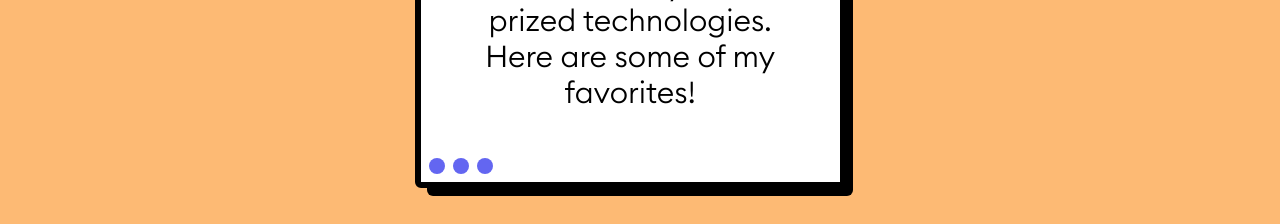
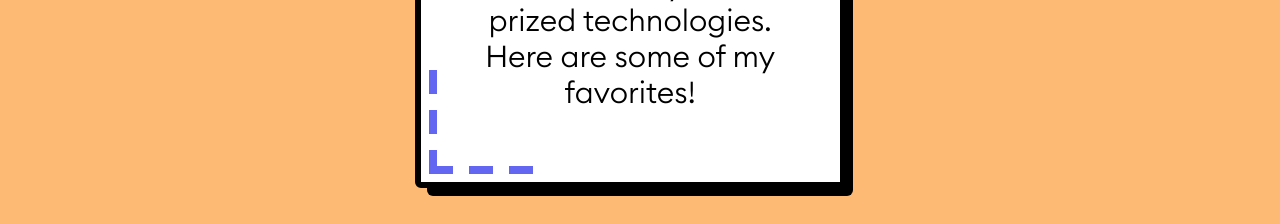
Before and after one commit to gcd253/personal-site, a Next.js app: page / in a window 1280 px wide. Shown: the part 2100-2324 px from the top of the page. Built offline with nearby package versions, Linux system fonts and the light colour scheme.

Commit message:
small cutesy changes

```diff
--- a/pages/index.tsx
+++ b/pages/index.tsx
@@ -66,10 +66,15 @@ export default function Home() {
             <div className="mt-12 h-96 w-1/3 bg-black rounded-md relative">
               <div className="h-[101%] w-[101%] bg-white border-[6px] border-black items-center -top-3 -left-3 rounded-md absolute flex flex-col font-light justify-center text-center text-3xl p-12">
                 <h1 className="font-bold mb-4">Tools and languages</h1> I'm familiar with quite a few of today's most prized technologies. Here are some of my favorites!
-                <div className="absolute flex flex-row gap-2 bottom-2 left-2">
-                  <div className="bg-indigo-500 h-4 w-4 rounded-full"></div>
-                  <div className="bg-indigo-500 h-4 w-4 rounded-full"></div>
-                  <div className="bg-indigo-500 h-4 w-4 rounded-full"></div>
+                <div className="absolute flex flex-row gap-4 bottom-2 left-2">
+                  <div className="bg-indigo-500 h-2 w-6"></div>
+                  <div className="bg-indigo-500 h-2 w-6"></div>
+                  <div className="bg-indigo-500 h-2 w-6"></div>
+                </div>
+                <div className="absolute flex flex-col gap-4 bottom-2 left-2">
+                  <div className="bg-indigo-500 h-6 w-2"></div>
+                  <div className="bg-indigo-500 h-6 w-2"></div>
+                  <div className="bg-indigo-500 h-6 w-2"></div>
                 </div>
               </div>
               <div className="absolute bg-lime-500 h-4 w-12 -right-16"></div>
```
